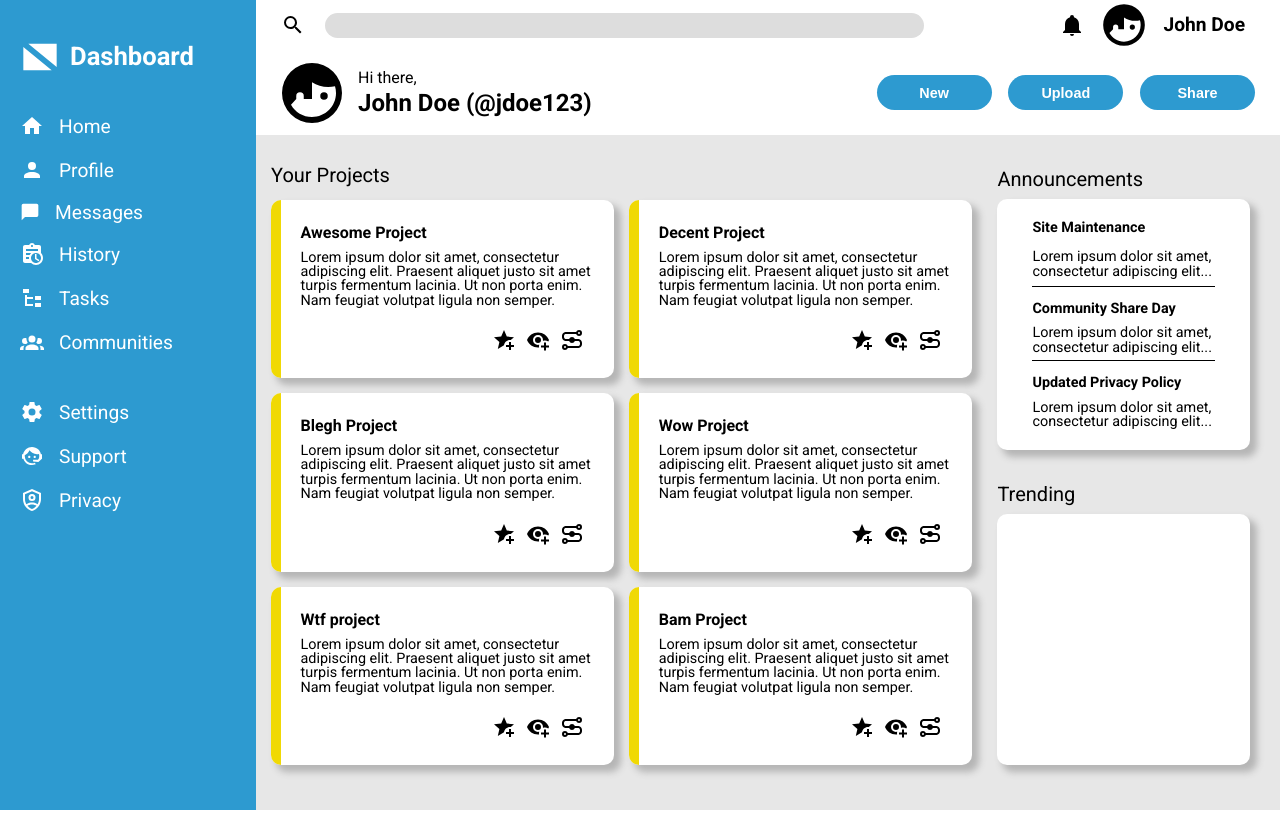
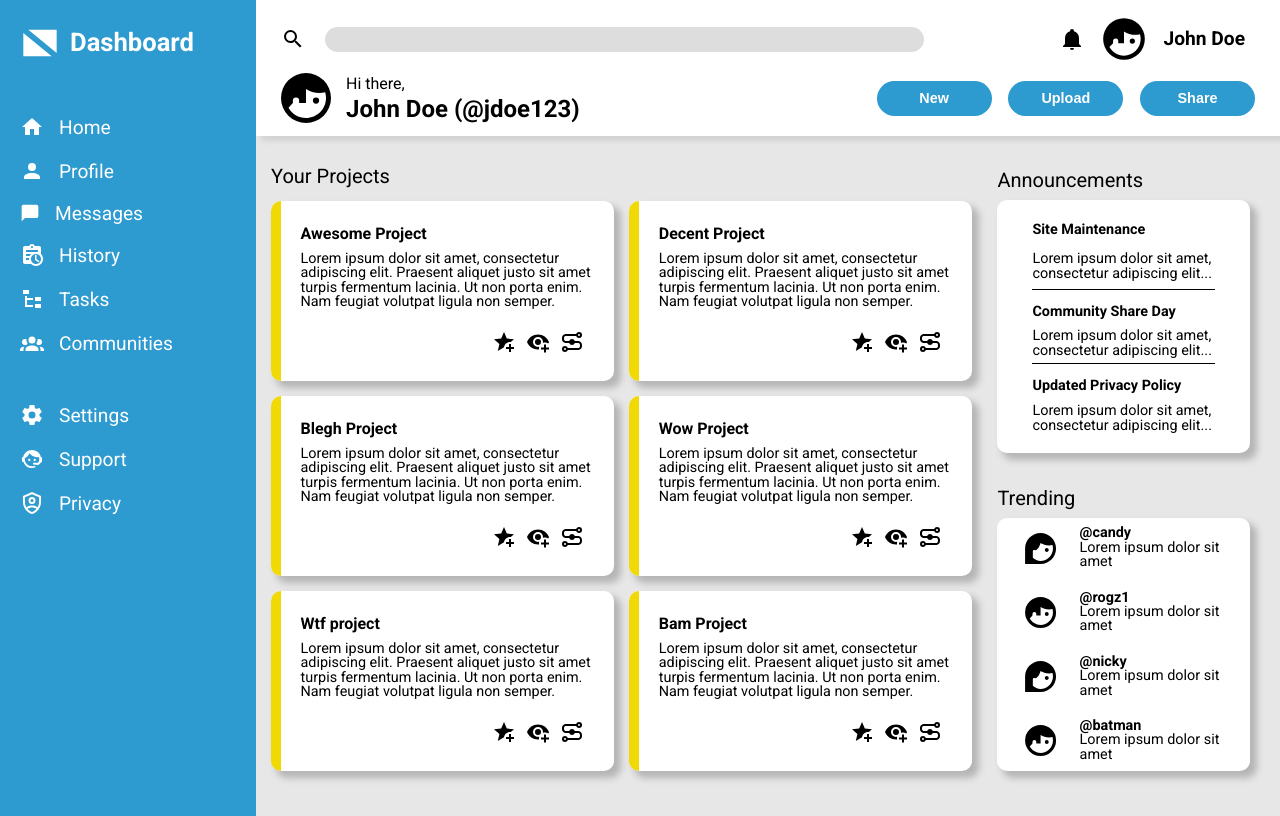
Before and after one commit to romangdev/admin-dashboard, a plain HTML site: page index.html in a window 1280 px wide. Drawn offline with Linux system fonts and the light colour scheme.

Commit message:
Align nav search & logo, add shadow to top
Add a shadow to the top section to better distinguish section from
main content.

```diff
--- a/index.html
+++ b/index.html
@@ -103,7 +103,7 @@
         </div>
         <div class="main-top-below">
           <div class="user">
-            <svg style="width:72px;height:72px" viewBox="0 0 24 24">
+            <svg style="width:60px;height:60px" viewBox="0 0 24 24">
               <path fill="currentColor" d="M12,2A10,10 0 0,0 2,12A10,10 0 0,0 12,22A10,10 0 0,0 22,12A10,10 0 0,0 12,2M12,8.39C13.57,9.4 15.42,10 17.42,10C18.2,10 18.95,9.91 19.67,9.74C19.88,10.45 20,11.21 20,12C20,16.41 16.41,20 12,20C9,20 6.39,18.34 5,15.89L6.75,14V13A1.25,1.25 0 0,1 8,11.75A1.25,1.25 0 0,1 9.25,13V14H12M16,11.75A1.25,1.25 0 0,0 14.75,13A1.25,1.25 0 0,0 16,14.25A1.25,1.25 0 0,0 17.25,13A1.25,1.25 0 0,0 16,11.75Z" />
             </svg>
             <div class="profile-hello">
@@ -288,8 +288,53 @@
             </div>
           </div>
           <h2 class="trending-header">Trending</h2>
-          <div class="trending-card other-cards">
-
+          <div class="trending-card">
+            <div class="trending-card-content">
+              <div class="trending-1 trending">
+                <svg style="width:45px;height:45px" viewBox="0 0 24 24">
+                  <path fill="currentColor" d="M17.25 13C17.25 13.69 16.69 14.25 16 14.25S14.75 13.69 14.75 13 15.31 11.75 16 11.75 17.25 12.31 17.25 13M22 12C22 17.5 17.5 22 12 22H2V12C2 6.5 6.5 2 12 2S22 6.5 22 12M7 18C8.41 19.23 10 20 12 20C16.41 20 20 16.41 20 12C20 11.21 19.88 10.45 19.67 9.74C18.95 9.91 18.2 10 17.42 10C15.42 10 13.57 9.4 12 8.39C12 8.39 10.54 13.76 8.03 13C7.37 12.8 7 13.31 7 14" />
+                </svg>
+                <div class="trending-text">
+                  <h3>@candy</h3>
+                  <p>
+                    Lorem ipsum dolor sit amet
+                  </p>
+                </div>
+              </div>
+              <div class="trending-2 trending">
+                <svg style="width:45px;height:45px" viewBox="0 0 24 24">
+                  <path fill="currentColor" d="M12,2A10,10 0 0,0 2,12A10,10 0 0,0 12,22A10,10 0 0,0 22,12A10,10 0 0,0 12,2M12,8.39C13.57,9.4 15.42,10 17.42,10C18.2,10 18.95,9.91 19.67,9.74C19.88,10.45 20,11.21 20,12C20,16.41 16.41,20 12,20C9,20 6.39,18.34 5,15.89L6.75,14V13A1.25,1.25 0 0,1 8,11.75A1.25,1.25 0 0,1 9.25,13V14H12M16,11.75A1.25,1.25 0 0,0 14.75,13A1.25,1.25 0 0,0 16,14.25A1.25,1.25 0 0,0 17.25,13A1.25,1.25 0 0,0 16,11.75Z" />
+                </svg>
+                <div class="trending-text">
+                  <h3>@rogz1</h3>
+                  <p>
+                    Lorem ipsum dolor sit amet
+                  </p>
+                </div>
+              </div>
+              <div class="trending-3 trending">
+                <svg style="width:45px;height:45px" viewBox="0 0 24 24">
+                  <path fill="currentColor" d="M17.25 13C17.25 13.69 16.69 14.25 16 14.25S14.75 13.69 14.75 13 15.31 11.75 16 11.75 17.25 12.31 17.25 13M22 12C22 17.5 17.5 22 12 22H2V12C2 6.5 6.5 2 12 2S22 6.5 22 12M7 18C8.41 19.23 10 20 12 20C16.41 20 20 16.41 20 12C20 11.21 19.88 10.45 19.67 9.74C18.95 9.91 18.2 10 17.42 10C15.42 10 13.57 9.4 12 8.39C12 8.39 10.54 13.76 8.03 13C7.37 12.8 7 13.31 7 14" />
+                </svg>
+                <div class="trending-text">
+                  <h3>@nicky</h3>
+                  <p>
+                    Lorem ipsum dolor sit amet
+                  </p>
+                </div>
+              </div>
+              <div class="trending-4 trending">
+                <svg style="width:45px;height:45px" viewBox="0 0 24 24">
+                  <path fill="currentColor" d="M12,2A10,10 0 0,0 2,12A10,10 0 0,0 12,22A10,10 0 0,0 22,12A10,10 0 0,0 12,2M12,8.39C13.57,9.4 15.42,10 17.42,10C18.2,10 18.95,9.91 19.67,9.74C19.88,10.45 20,11.21 20,12C20,16.41 16.41,20 12,20C9,20 6.39,18.34 5,15.89L6.75,14V13A1.25,1.25 0 0,1 8,11.75A1.25,1.25 0 0,1 9.25,13V14H12M16,11.75A1.25,1.25 0 0,0 14.75,13A1.25,1.25 0 0,0 16,14.25A1.25,1.25 0 0,0 17.25,13A1.25,1.25 0 0,0 16,11.75Z" />
+                </svg>
+                <div class="trending-text">
+                  <h3>@batman</h3>
+                  <p>
+                    Lorem ipsum dolor sit amet
+                  </p>
+                </div>
+              </div>
+            </div>
           </div>
         </div>
       </div>
--- a/style.css
+++ b/style.css
@@ -84,6 +84,7 @@ table {
   flex-direction: row;
   font-size: 1.6rem;
   align-items: center;
+  margin-top: -30px;
 }
 
 .logo a {
@@ -124,8 +125,9 @@ table {
 .main-top {
   grid-row: 1;
   display: grid;
-  grid-template-rows: 1fr 1.7fr;
-
+  grid-template-rows: 1fr 1fr;
+  box-shadow: 10px 0px 5px 5px lightgray;
+  z-index: 1;
 }
 
 .main-top a {
@@ -137,6 +139,7 @@ table {
   display: grid;
   grid-template-columns: 2fr 1fr;
   padding-left: 25px;
+  padding-top: 10px;
 }
 
 .search-bar {
@@ -176,6 +179,7 @@ table {
   grid-row: 2;
   display: grid;
   grid-template-columns: 2fr 1.3fr;
+  padding-bottom: 8px;
 }
 
 .user {
@@ -402,3 +406,29 @@ table {
   box-shadow: 6px 6px 7px 1px rgb(181, 181, 181);
   border-radius: 10px;
 }
+
+.trending-card-content {
+  display: grid;
+  grid-template-rows: repeat(3, 1fr);
+  height: 100%;
+}
+
+.trending {
+  display: flex;
+  flex-direction: row;
+  margin: 0 25px;
+  font-size: 0.9rem;
+  align-items: center;
+  height: 61px;
+}
+
+.trending-text {
+  display: flex;
+  flex-direction: column;
+  padding-left: 20px;
+  justify-content: space-around;
+}
+
+.trending h3 {
+  font-weight: bold;
+}
```
